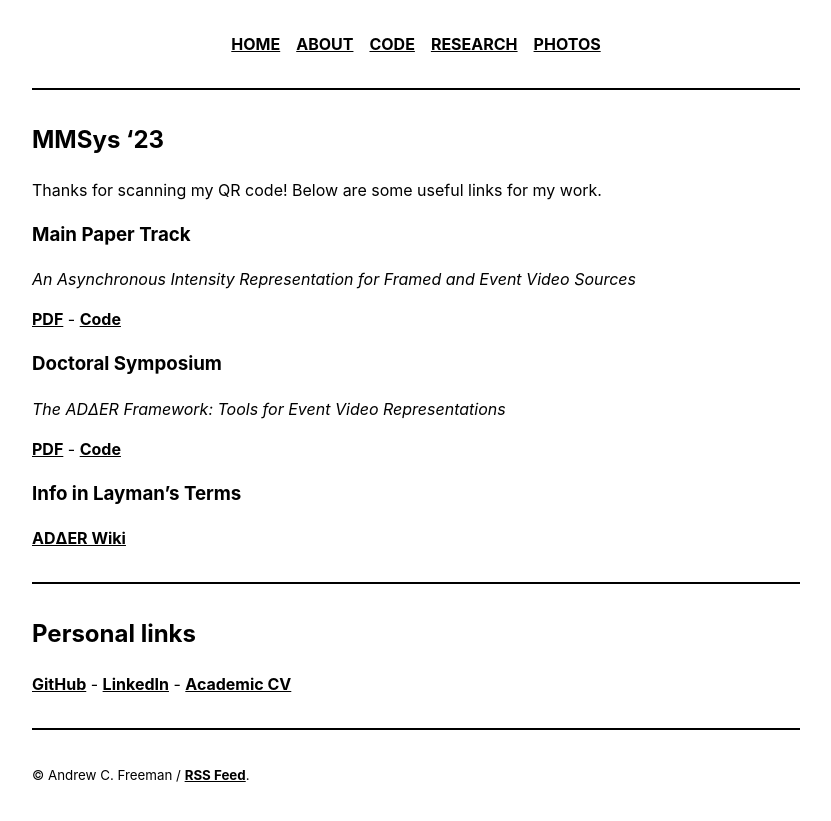
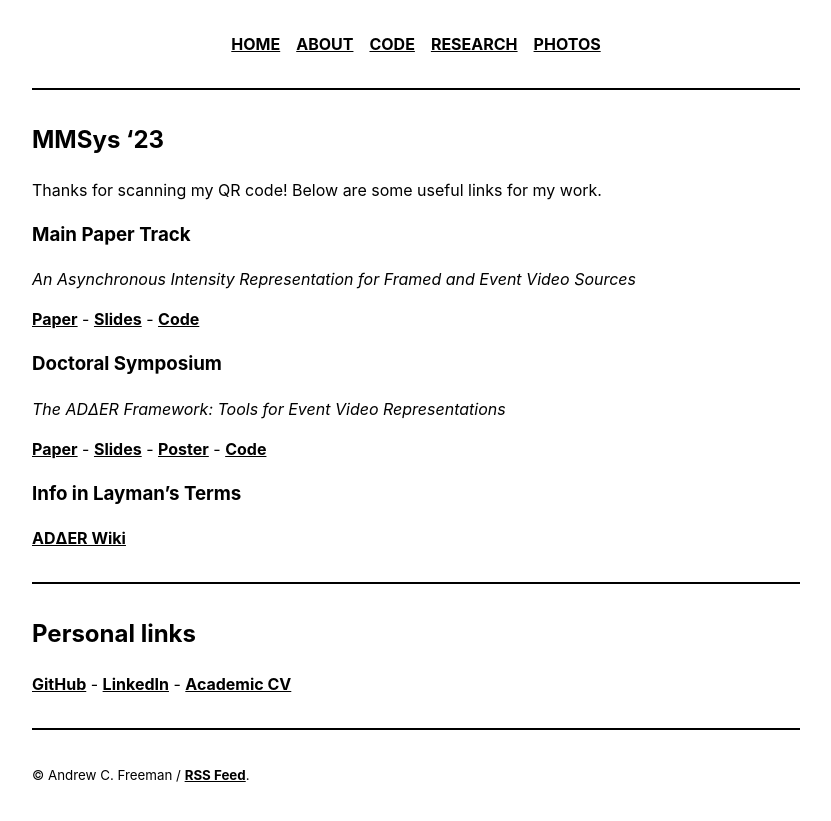
Before and after one commit to ac-freeman/acfreeman.github.io, a Jekyll site: the page built from _pages/mmsys23.md, in a window 1280 px wide. Shown: the top 821 px of the page, without its empty margins (224-1055 px from the left). Built offline with Jekyll 4.4.1, drawn with Linux system fonts in a browser that asks for light colours.

Commit message:
Add links

```diff
--- a/_pages/mmsys23.md
+++ b/_pages/mmsys23.md
@@ -35,13 +35,13 @@ Thanks for scanning my QR code! Below are some useful links for my work.
 ### Main Paper Track
 *An Asynchronous Intensity Representation for Framed and Event Video Sources*
 
-[PDF](https://drive.google.com/file/d/1e8cySf7yaqAN3UKKFkdwZnLk8cDbfyVD/view?usp=sharing) - [Code](https://github.com/ac-freeman/adder-codec-rs)
+[Paper](https://drive.google.com/file/d/1e8cySf7yaqAN3UKKFkdwZnLk8cDbfyVD/view?usp=sharing) - [Slides]() - [Code](https://github.com/ac-freeman/adder-codec-rs)
 
 
 ### Doctoral Symposium
 *The ADΔER Framework: Tools for Event Video Representations*
 
-[PDF](https://drive.google.com/file/d/1g414ntLWTZ4_bsmmE_EvRtgtPOhGqqcF/view?usp=share_link) - [Code](https://github.com/ac-freeman/adder-codec-rs)
+[Paper](https://drive.google.com/file/d/1g414ntLWTZ4_bsmmE_EvRtgtPOhGqqcF/view?usp=share_link) - [Slides]() - [Poster]() - [Code](https://github.com/ac-freeman/adder-codec-rs)
 
 ### Info in Layman's Terms
 
```
